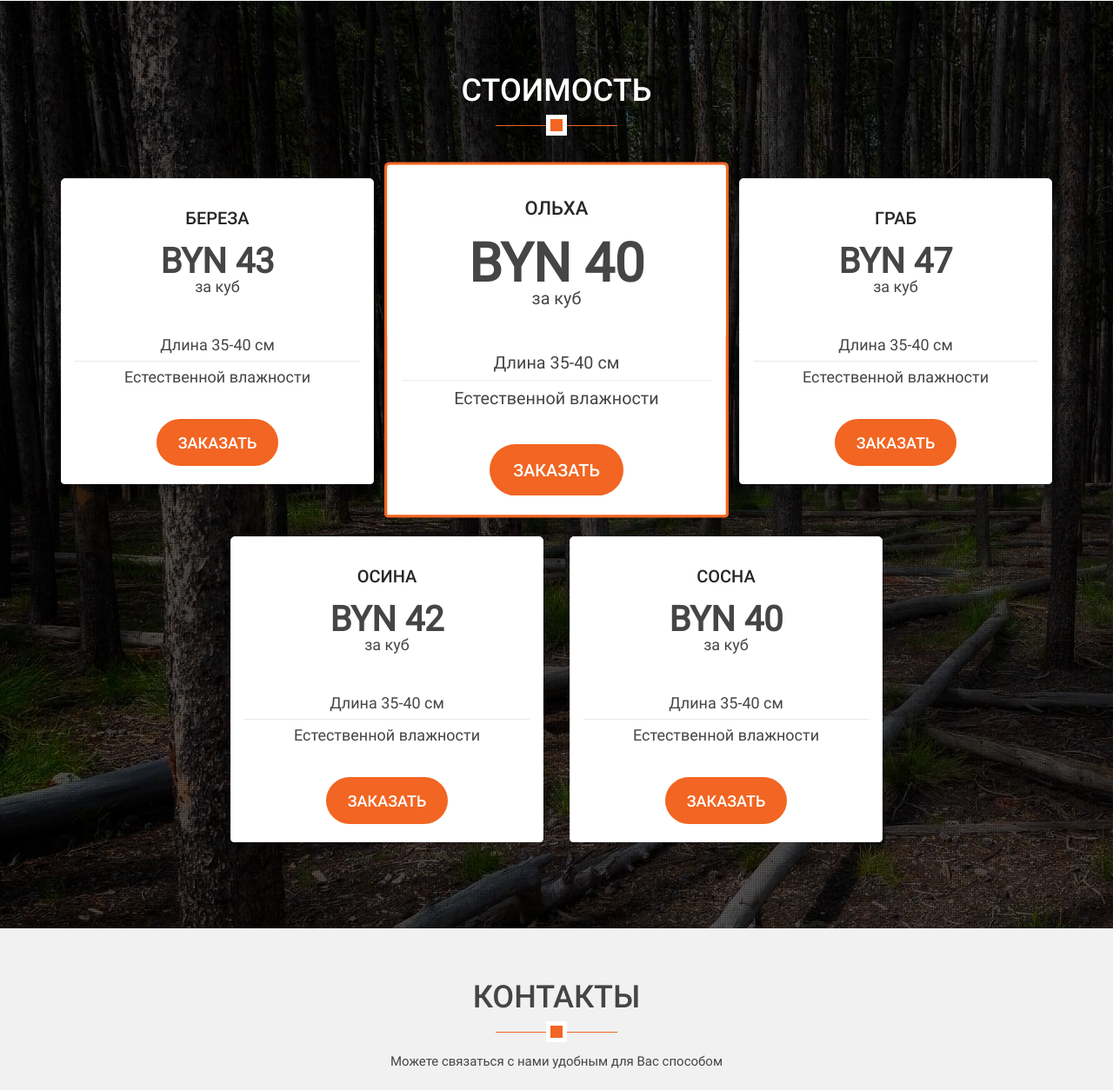
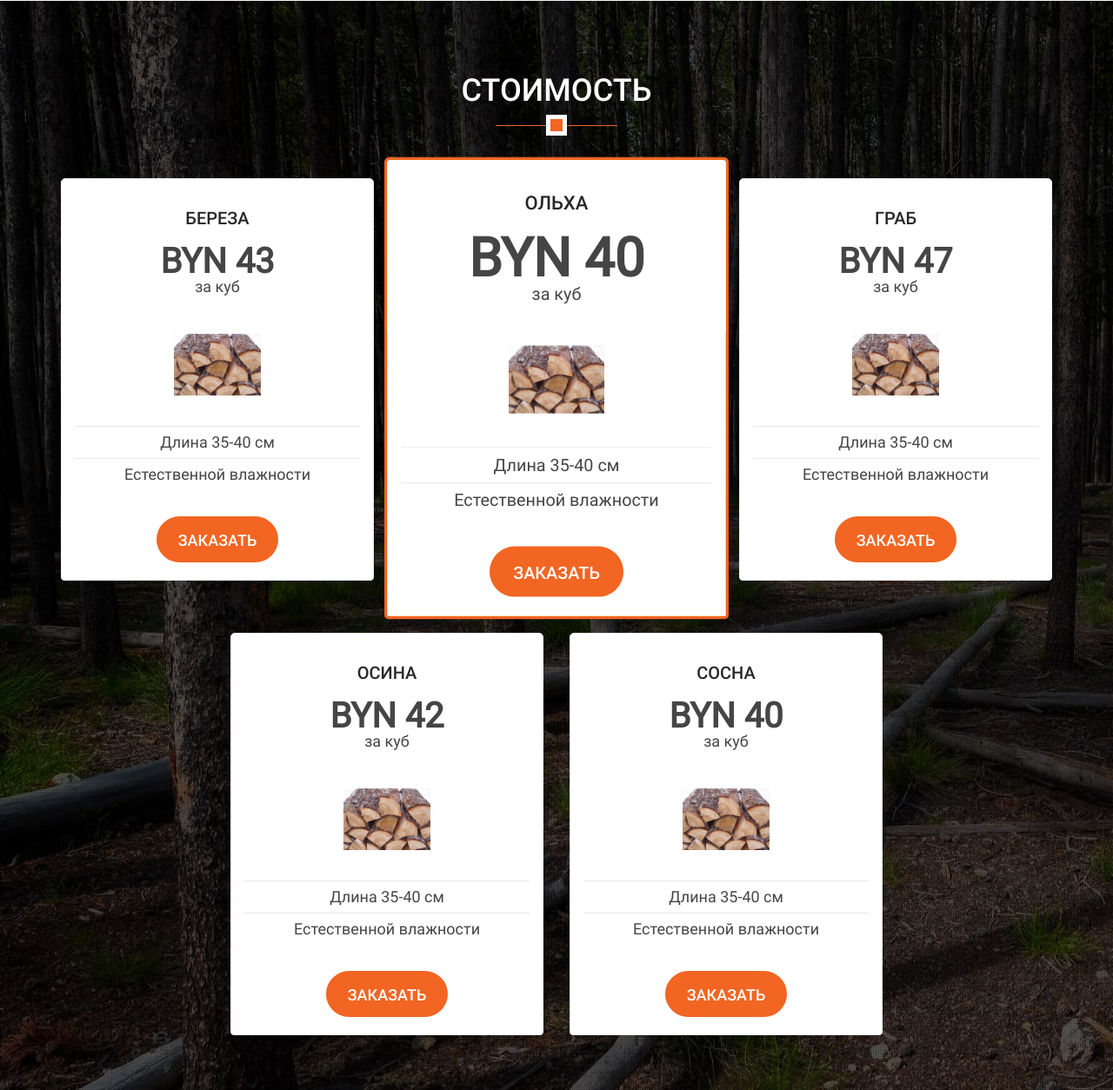
Before and after one commit to oxyfly/oxyfly.github.io, a PHP site: page / in a window 1280 px wide. Shown: the part 2016-3270 px from the top of the page at 87% size. Run offline with PHP 8.4, Linux system fonts and the light colour scheme; some libraries are stand-ins or nearby versions; some web fonts are replaced.

Commit message:
drova: changes

```diff
--- a/css/main.css
+++ b/css/main.css
@@ -1007,6 +1007,14 @@ ul.nostyle i {
     transform: scale(1.1);
 }
 
+.plan-price-hit-img {
+    width: 100px;
+    height: auto;
+    -o-object-fit: cover;
+    object-fit: cover;
+    padding-bottom: 30px;
+}
+
 #pricing ul.pricing:hover {
     box-shadow: 0px 4px 12px rgba(0, 0, 0, 0.2);
     transition: all 0.3s ease 0s;
--- a/index.html
+++ b/index.html
@@ -422,6 +422,9 @@
                 BYN 43<span>за куб</span>
               </div>
             </li>
+            <li class="separator">
+              <img class="plan-price-hit-img" src="images/work_1.jpg" alt="БЕРЕЗА" title="БЕРЕЗА">
+            </li>
             <li class="separator">Длина 35-40 см</li>
             <li>Естественной влажности</li>
             <li class="plan-purchase"><a class="btn btn-primary" href="tel:+375296152747">ЗАКАЗАТЬ</a></li>
@@ -440,6 +443,9 @@
                 BYN 40<span>за куб</span>
               </div>
             </li>
+            <li class="separator">
+              <img class="plan-price-hit-img" src="images/work_1.jpg" alt="ОЛЬХА" title="ОЛЬХА">
+            </li>
             <li class="separator">Длина 35-40 см</li>
             <li>Естественной влажности</li>
             <li class="plan-purchase"><a class="btn btn-primary" href="tel:+375296152747">ЗАКАЗАТЬ</a></li>
@@ -456,6 +462,9 @@
               <div class="plan-price">
                 BYN 47<span>за куб</span>
               </div>
+            </li>
+            <li class="separator">
+              <img class="plan-price-hit-img" src="images/work_1.jpg" alt="Граб" title="Граб">
             </li>
             <li class="separator">Длина 35-40 см</li>
             <li>Естественной влажности</li>
@@ -474,6 +483,9 @@
                 BYN 42<span>за куб</span>
               </div>
             </li>
+            <li class="separator">
+              <img class="plan-price-hit-img" src="images/work_1.jpg" alt="Осина" title="Осина">
+            </li>
             <li class="separator">Длина 35-40 см</li>
             <li>Естественной влажности</li>
             <li class="plan-purchase"><a class="btn btn-primary" href="tel:+375296152747">ЗАКАЗАТЬ</a></li>
@@ -490,6 +502,9 @@
               <div class="plan-price">
                 BYN 40<span>за куб</span>
               </div>
+            </li>
+            <li class="separator">
+              <img class="plan-price-hit-img" src="images/work_1.jpg" alt="Сосна" title="Сосна">
             </li>
             <li class="separator">Длина 35-40 см</li>
             <li>Естественной влажности</li>
```
Lines whose indentation alone changed are shown as unchanged.
